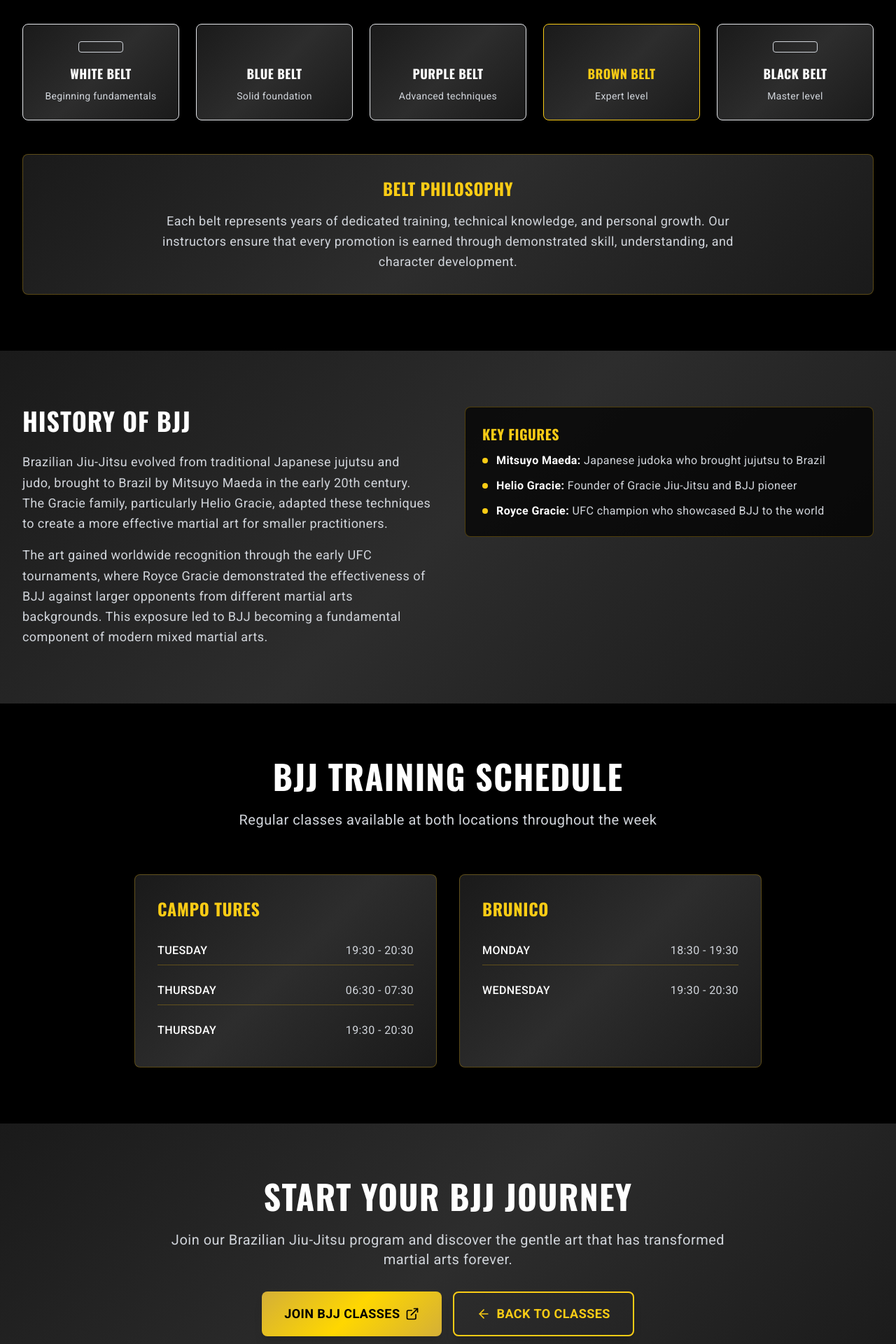
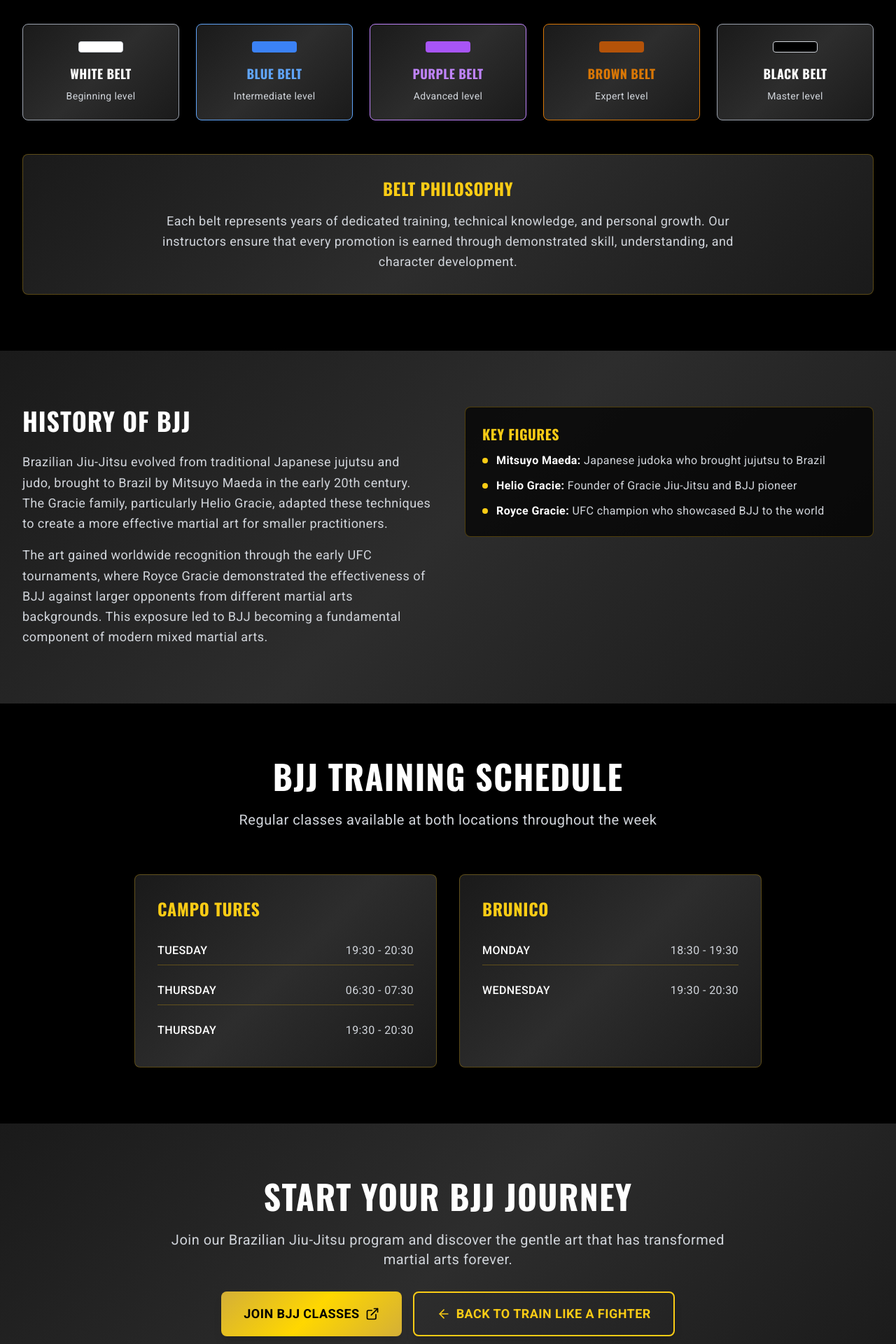
Before and after one commit to Leox-bot/SportAcademy, a React (Vite) app: page /disciplines/bjj in a window 1280 px wide. Shown: the part 2080-4000 px from the top of the page at 70% size. Built offline with nearby package versions, Linux system fonts and the light colour scheme.

Commit message:
Fix BJJ belt colors and button text

```diff
--- a/src/pages/disciplines/BJJ.tsx
+++ b/src/pages/disciplines/BJJ.tsx
@@ -144,13 +144,40 @@ export default function BJJ() {
           </div>
 
           <div className="grid md:grid-cols-2 lg:grid-cols-5 gap-6">
-            {t('disciplines.bjj.beltSystem.belts').map((belt, index) => (
-              <div key={index} className={`bg-gradient-dark border border-${belt.color}-400 rounded-lg p-6 text-center hover:border-yellow-400/50 transition-all duration-300`}>
-                <div className={`w-16 h-4 bg-${belt.color === 'gray' ? 'white border border-gray-300' : belt.color + '-500'} mx-auto mb-4 rounded`}></div>
-                <h3 className={`text-lg font-bold mb-2 text-${belt.color === 'gray' ? 'white' : belt.color + '-400'} tracking-wide uppercase`}>{belt.name}</h3>
-                <p className="text-gray-300 text-sm tracking-wide">{belt.description}</p>
-              </div>
-            ))}
+            {/* White Belt */}
+            <div className="bg-gradient-dark border border-gray-400 rounded-lg p-6 text-center hover:border-yellow-400/50 transition-all duration-300">
+              <div className="w-16 h-4 bg-white border border-gray-300 mx-auto mb-4 rounded"></div>
+              <h3 className="text-lg font-bold mb-2 text-white tracking-wide uppercase">White Belt</h3>
+              <p className="text-gray-300 text-sm tracking-wide">Beginning level</p>
+            </div>
+
+            {/* Blue Belt */}
+            <div className="bg-gradient-dark border border-blue-400 rounded-lg p-6 text-center hover:border-yellow-400/50 transition-all duration-300">
+              <div className="w-16 h-4 bg-blue-500 mx-auto mb-4 rounded"></div>
+              <h3 className="text-lg font-bold mb-2 text-blue-400 tracking-wide uppercase">Blue Belt</h3>
+              <p className="text-gray-300 text-sm tracking-wide">Intermediate level</p>
+            </div>
+
+            {/* Purple Belt */}
+            <div className="bg-gradient-dark border border-purple-400 rounded-lg p-6 text-center hover:border-yellow-400/50 transition-all duration-300">
+              <div className="w-16 h-4 bg-purple-500 mx-auto mb-4 rounded"></div>
+              <h3 className="text-lg font-bold mb-2 text-purple-400 tracking-wide uppercase">Purple Belt</h3>
+              <p className="text-gray-300 text-sm tracking-wide">Advanced level</p>
+            </div>
+
+            {/* Brown Belt */}
+            <div className="bg-gradient-dark border border-amber-600 rounded-lg p-6 text-center hover:border-yellow-400/50 transition-all duration-300">
+              <div className="w-16 h-4 bg-amber-700 mx-auto mb-4 rounded"></div>
+              <h3 className="text-lg font-bold mb-2 text-amber-600 tracking-wide uppercase">Brown Belt</h3>
+              <p className="text-gray-300 text-sm tracking-wide">Expert level</p>
+            </div>
+
+            {/* Black Belt */}
+            <div className="bg-gradient-dark border border-gray-400 rounded-lg p-6 text-center hover:border-yellow-400/50 transition-all duration-300">
+              <div className="w-16 h-4 bg-black border border-gray-300 mx-auto mb-4 rounded"></div>
+              <h3 className="text-lg font-bold mb-2 text-white tracking-wide uppercase">Black Belt</h3>
+              <p className="text-gray-300 text-sm tracking-wide">Master level</p>
+            </div>
           </div>
 
           <div className="mt-12 bg-gradient-dark border border-yellow-500/30 rounded-lg p-8">
@@ -265,7 +292,7 @@ export default function BJJ() {
               className="border-2 border-yellow-400 text-yellow-400 hover:bg-yellow-400 hover:text-black px-8 py-4 rounded-lg font-bold text-lg transition-all duration-300 shadow-lg flex items-center justify-center gap-2 tracking-wide uppercase"
             >
               <ArrowLeft size={20} />
-              {t('disciplines.bjj.cta.backButton')}
+              Back to Train Like a Fighter
             </SmoothScrollLink>
           </div>
         </div>
--- a/src/pages/disciplines/Grappling.tsx
+++ b/src/pages/disciplines/Grappling.tsx
@@ -295,7 +295,7 @@ export default function Grappling() {
               className="border-2 border-yellow-400 text-yellow-400 hover:bg-yellow-400 hover:text-black px-8 py-4 rounded-lg font-bold text-lg transition-all duration-300 shadow-lg flex items-center justify-center gap-2 tracking-wide uppercase"
             >
               <ArrowLeft size={20} />
-              {t('disciplines.grappling.cta.backButton')}
+              Back to Train Like a Fighter
             </SmoothScrollLink>
           </div>
         </div>
--- a/src/pages/disciplines/MMA.tsx
+++ b/src/pages/disciplines/MMA.tsx
@@ -272,7 +272,7 @@ export default function MMA() {
               className="border-2 border-yellow-400 text-yellow-400 hover:bg-yellow-400 hover:text-black px-8 py-4 rounded-lg font-bold text-lg transition-all duration-300 shadow-lg flex items-center justify-center gap-2 tracking-wide uppercase"
             >
               <ArrowLeft size={20} />
-              {t('disciplines.mma.cta.backButton')}
+              Back to Train Like a Fighter
             </SmoothScrollLink>
           </div>
         </div>
```
